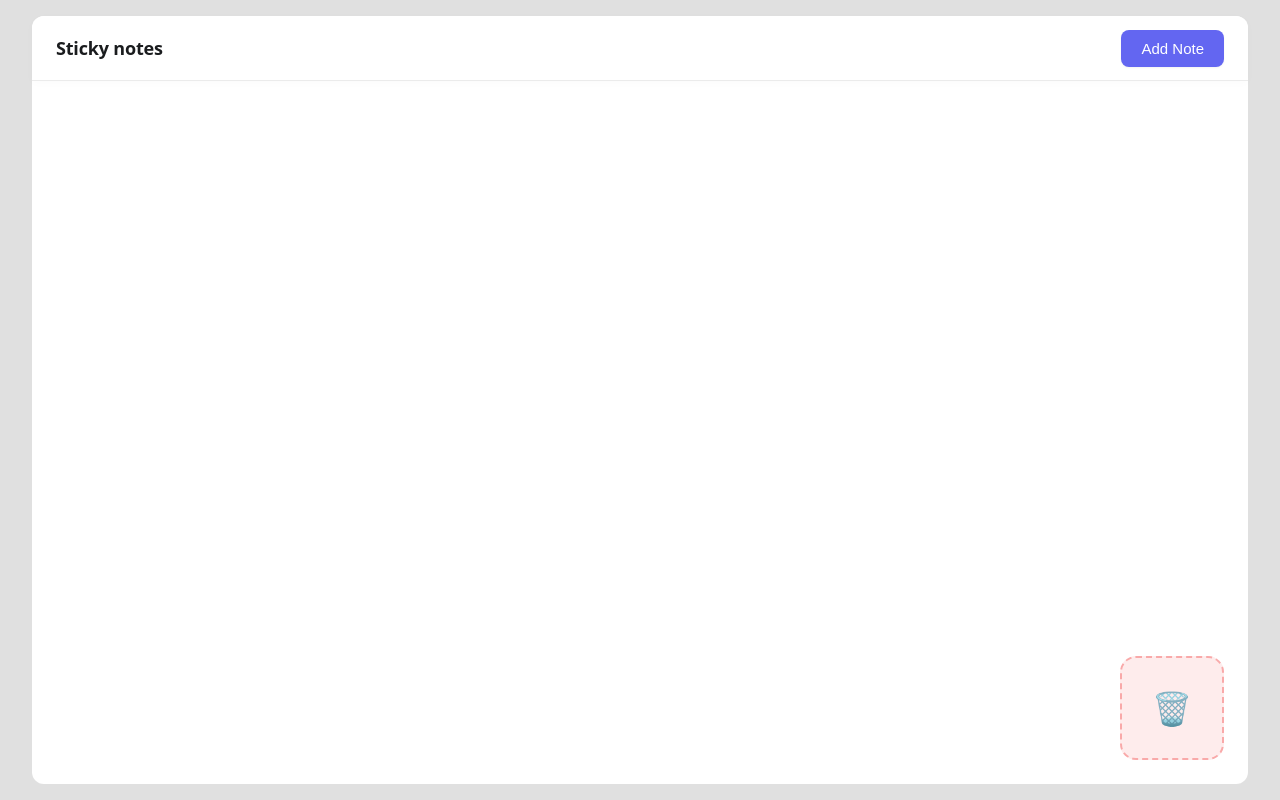
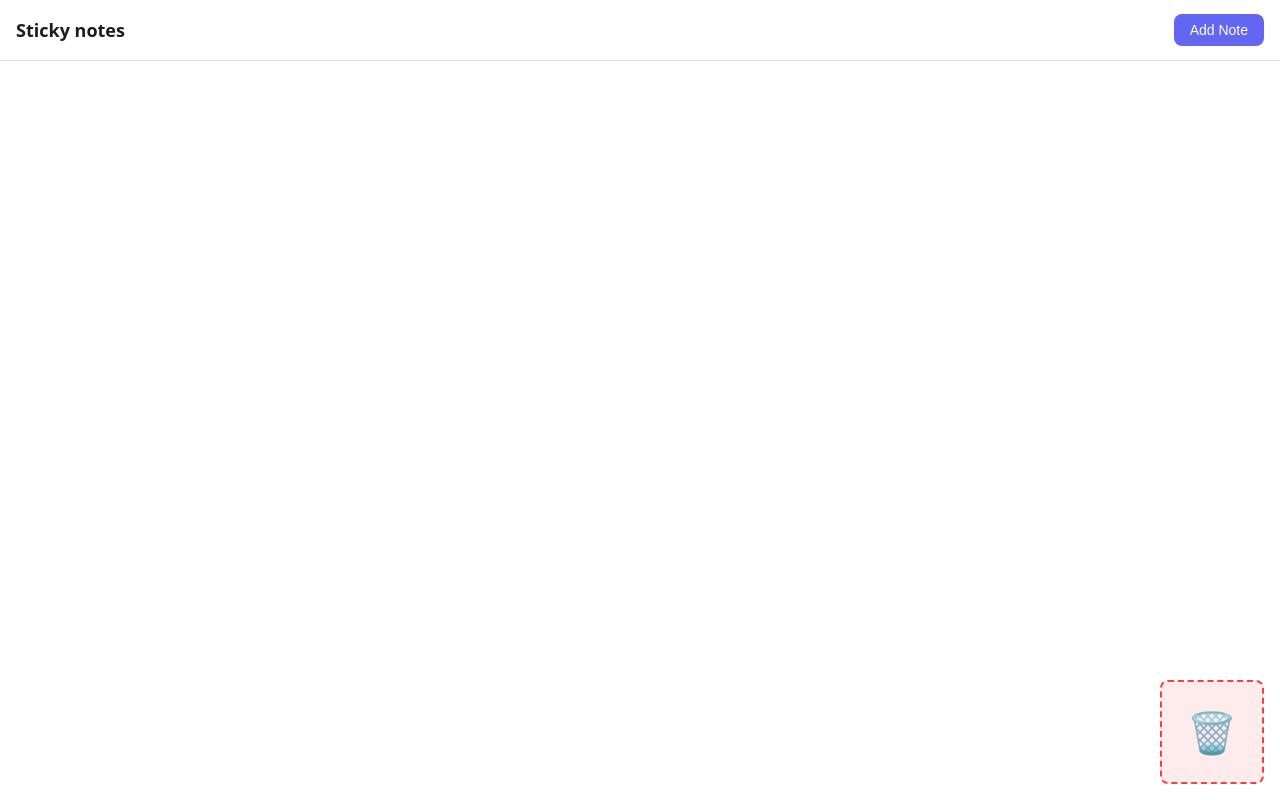
Before and after one commit to christianjtr/sticky-notes, a React (Vite) app: page / in a window 1280 px wide. Built offline with nearby package versions, Linux system fonts and the light colour scheme.

Commit message:
style: :lipstick: Enhance styles with IA support

```diff
--- a/src/index.css
+++ b/src/index.css
@@ -1,9 +1,41 @@
+:root {
+  --primary-color: #6366f1;
+  --primary-hover: #4f46e5;
+  --danger-color: #ef4444;
+  --danger-hover: #b91c1c;
+  --background: #ffffff;
+  --background-secondary: #f8f9fa;
+  --text-color: #1a1c1e;
+  --border-color: rgba(0, 0, 0, 0.1);
+  --shadow: rgba(0, 0, 0, 0.1);
+  --shadow-hover: rgba(0, 0, 0, 0.15);
+  --border-radius: 8px;
+  --transition: all 0.2s ease;
+  --spacing: 16px;
+  --font-size: 14px;
+  --font-family: system-ui, Avenir, Helvetica, Arial, sans-serif;
+}
+
+.sr-only {
+  position: absolute;
+  width: 1px;
+  height: 1px;
+  padding: 0;
+  margin: -1px;
+  overflow: hidden;
+  clip: rect(0, 0, 0, 0);
+  white-space: nowrap;
+  border: 0;
+}
+
 html,
 body {
   margin: 0;
   padding: 0;
   width: 100%;
   height: 100%;
+  font-family: var(--font-family);
+  background-color: var(--background-secondary);
 }
 
 #root {
@@ -12,8 +44,7 @@ body {
   display: flex;
   justify-content: center;
   align-items: center;
-    background-color: #e0e0e0;
-    font-family: system-ui, Avenir, Helvetica, Arial, sans-serif;
+  background-color: var(--background-secondary);
   line-height: 1.5;
   font-weight: 400;
 }
--- a/src/styles/board.module.css
+++ b/src/styles/board.module.css
@@ -1,20 +1,8 @@
 .board {
-    display: flex;
-    flex-wrap: wrap;
-    gap: 20px;
-    padding: 24px;
-    background-color: white;
-    border-radius: 12px;
-    box-sizing: border-box;
-    width: 95%;
-    max-width: 1400px;
-    min-height: 80vh;
-    position: relative;
+  width: 100vw;
+  height: 100vh;
+  position: relative;
+  background-color: var(--background);
+  overflow: hidden;
+  user-select: none;
 }
-
-@media (min-width: 1024px) and (min-height: 768px) {
-    .board {
-        min-width: 1024px;
-        min-height: 768px;
-    }
-}
--- a/src/styles/note.module.css
+++ b/src/styles/note.module.css
@@ -0,0 +1,62 @@
+.note {
+    position: absolute;
+    left: 0;
+    top: 0;
+    border: 1px solid var(--border-color);
+    border-radius: var(--border-radius);
+    box-shadow: 0 2px 8px var(--shadow);
+    cursor: move;
+    display: flex;
+    flex-direction: column;
+    overflow: hidden;
+    will-change: transform;
+    transition: box-shadow var(--transition);
+}
+
+.note:focus {
+    outline: 2px solid var(--primary-color);
+    outline-offset: 2px;
+}
+
+.isDraggingEffect {
+    opacity: 0.8;
+    box-shadow: 0 4px 16px var(--shadow);
+}
+
+.noteContentWrapper {
+    user-select: none;
+    -webkit-user-select: none;
+    -webkit-user-drag: none;
+    pointer-events: none;
+}
+
+.textarea {
+    width: 100%;
+    height: 100%;
+    border: none;
+    resize: none;
+    background: transparent;
+    outline: none;
+    padding: var(--spacing);
+    font-family: inherit;
+    font-size: var(--font-size);
+    color: var(--text-color);
+    z-index: 1;
+}
+
+.resizeHandle {
+    position: absolute;
+    bottom: 0;
+    right: 0;
+    width: 16px;
+    height: 16px;
+    background: var(--border-color);
+    clip-path: polygon(100% 0%, 0% 100%, 100% 100%);
+    z-index: 10;
+    cursor: nw-resize;
+}
+
+.resizeHandle:hover,
+.resizeHandle:focus {
+    background: var(--primary-color);
+}
--- a/src/styles/toolbar.module.css
+++ b/src/styles/toolbar.module.css
@@ -3,49 +3,44 @@
   top: 0;
   left: 0;
   right: 0;
-    min-height: 64px;
-    padding: 0 24px;
+  height: 60px;
+  padding: 0 var(--spacing);
   display: flex;
   align-items: center;
   justify-content: space-between;
-    gap: 16px;
-    background: rgba(255, 255, 255, 0.8);
-    backdrop-filter: blur(12px);
-    -webkit-backdrop-filter: blur(12px);
-    border-bottom: 1px solid rgba(0, 0, 0, 0.08);
-    box-shadow: 0 2px 10px rgba(0, 0, 0, 0.02);
-
+  background: var(--background);
+  border-bottom: 1px solid var(--border-color);
   z-index: 10;
-    border-top-left-radius: 12px;
-    border-top-right-radius: 12px;
+  user-select: none;
+  -webkit-user-select: none;
+  -webkit-user-drag: none;
 }
 
 .toolbar__header {
-    color: #1a1c1e;
+  color: var(--text-color);
   font-weight: 600;
   font-size: 18px;
-    letter-spacing: -0.01em;
+  pointer-events: none;
 }
 
 .add-note-btn {
-    background-color: #6366f1;
+  background-color: var(--primary-color);
   color: white;
-    padding: 10px 20px;
+  padding: 8px 16px;
   border: none;
-    border-radius: 8px;
+  border-radius: var(--border-radius);
   cursor: pointer;
-    font-size: 15px;
+  font-size: var(--font-size);
   font-weight: 500;
-    transition: all 0.2s cubic-bezier(0.4, 0, 0.2, 1);
-    box-shadow: 0 1px 2px rgba(0, 0, 0, 0.05);
+  transition: var(--transition);
 }
 
 .add-note-btn:hover {
-    background-color: #4f46e5;
+  background-color: var(--primary-hover);
   transform: translateY(-1px);
-    box-shadow: 0 4px 12px rgba(99, 102, 241, 0.3);
 }
 
-.add-note-btn:active {
-    transform: translateY(0) scale(0.96);
+.add-note-btn:focus {
+  outline: 2px solid var(--primary-color);
+  outline-offset: 2px;
 }
--- a/src/styles/trashZone.module.css
+++ b/src/styles/trashZone.module.css
@@ -1,23 +1,24 @@
 .trashZone {
   position: absolute;
-    bottom: 24px;
-    right: 24px;
+  bottom: var(--spacing);
+  right: var(--spacing);
   width: 100px;
   height: 100px;
   background: rgba(239, 68, 68, 0.1);
-    border: 2px dashed rgba(239, 68, 68, 0.4);
-    color: #ef4444;
+  border: 2px dashed var(--danger-color);
+  border-radius: var(--border-radius);
+  color: var(--danger-color);
   display: flex;
   align-items: center;
   justify-content: center;
-    font-size: 2rem;
+  font-size: 2.5rem;
   z-index: 999;
-    border-radius: 16px;
-    transition: all 0.3s ease;
+  transition: var(--transition);
 }
 
-.trashZoneActive {
-    background: rgba(239, 68, 68, 0.3);
-    border-style: solid;
+.isOver {
+  background: rgba(239, 68, 68, 0.2);
+  border: 2px solid var(--danger-color);
   transform: scale(1.1);
+  color: var(--danger-hover);
 }
```
Lines whose indentation alone changed are shown as unchanged.
